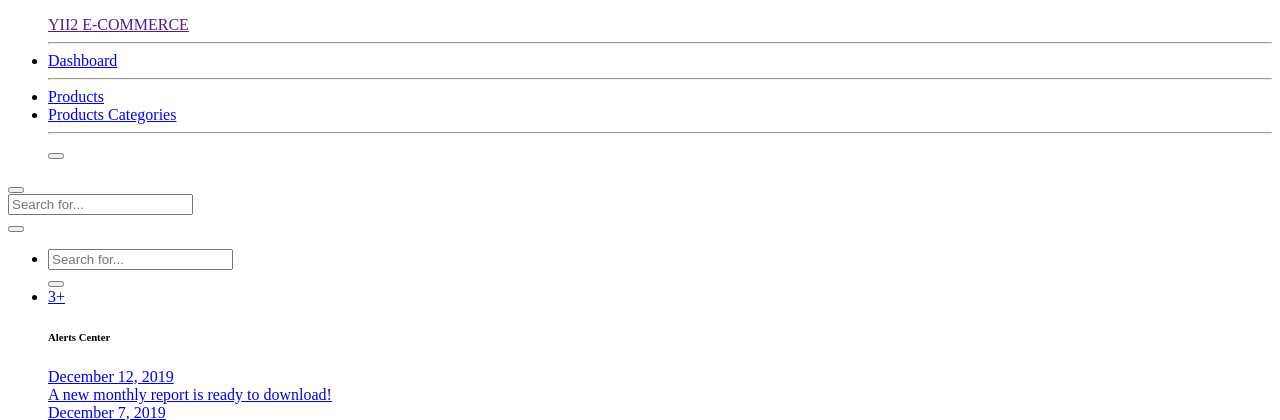
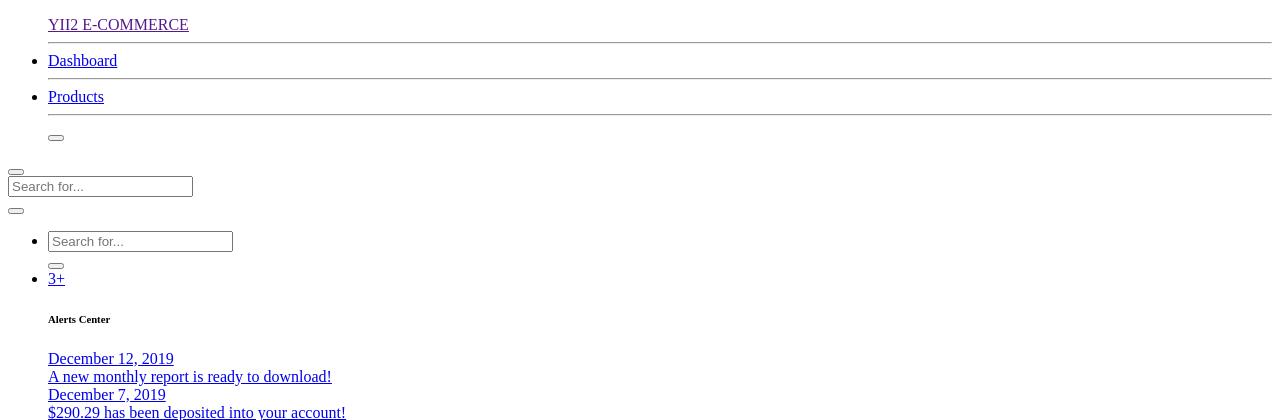
Before and after one commit to XojiakbarMadaminov/yii2-ecommerce.loc, a Yii app: template backend/views/product/index.php in a window 1280 px wide. Shown: the top 420 px of the page. Run offline with PHP 8.4 and a stand-in for Yii, Linux system fonts and the light colour scheme; the template is opened without the code that fills it, so the values that code supplies are empty; some libraries are stand-ins or nearby versions.

Commit message:
delete Products Categories

```diff
--- a/backend/views/layouts/main.php
+++ b/backend/views/layouts/main.php
@@ -60,11 +60,11 @@ AppAsset::register($this);
         </li>
 
         <!-- Nav Item - Tables -->
-        <li class="nav-item">
-            <a class="nav-link" href="tables.html">
-                <i class="fas fa-fw fa-table"></i>
-                <span>Products Categories</span></a>
-        </li>
+<!--        <li class="nav-item">-->
+<!--            <a class="nav-link" href="tables.html">-->
+<!--                <i class="fas fa-fw fa-table"></i>-->
+<!--                <span>Products Categories</span></a>-->
+<!--        </li>-->
 
         <!-- Divider -->
         <hr class="sidebar-divider d-none d-md-block">
--- a/frontend/config/main.php
+++ b/frontend/config/main.php
@@ -8,6 +8,7 @@ $params = array_merge(
 
 return [
     'id' => 'app-frontend',
+    'name' => 'YII2 E-COMMERCE',
     'basePath' => dirname(__DIR__),
     'bootstrap' => ['log'],
     'controllerNamespace' => 'frontend\controllers',
```
